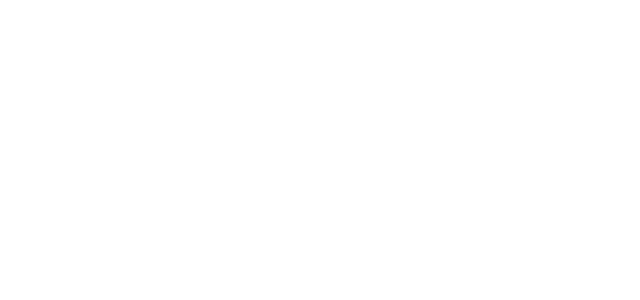
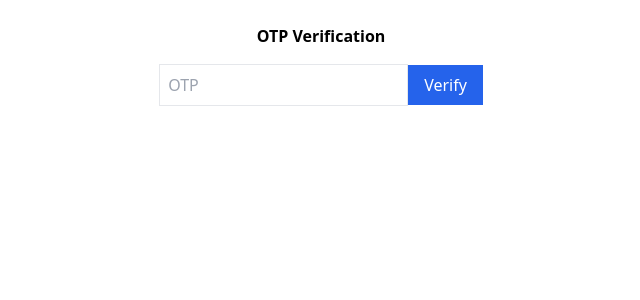
Before and after one commit to janak2019/gunaso, a React (Vite) app: page /verify-otp in a window 1280 px wide. Before the commit this address had no page. Shown: the top 300 px of the page, without its empty margins (319-959 px from the left). Built offline with nearby package versions, Linux system fonts and the light colour scheme.

Commit message:
till otp send

```diff
--- a/src/App.jsx
+++ b/src/App.jsx
@@ -10,6 +10,7 @@ import Login from "./pages/Login";
 import Dashboard from "./pages/admin/Dashboard";
 import Complaints from "./pages/admin/Complaints";
 import Users from "./pages/admin/Users";
+import OTPVerify from "./pages/OTPVerify";
 
 function App() {
   return (
@@ -17,6 +18,7 @@ function App() {
       <Routes>
 
         {/* Public Routes */}
+        <Route path="/verify-otp" element={<OTPVerify />} />
         <Route element={<MainLayout />}>
           <Route path="/" element={<Home />} />
           <Route path="/submit" element={<Submit />} />
@@ -25,6 +27,7 @@ function App() {
 
         {/* Admin Routes */}
         <Route path="/login" element={<Login />} />
+
         <Route element={<AdminLayout />}>
           <Route path="/admin/dashboard" element={<Dashboard />} />
           <Route path="/admin/complaints" element={<Complaints />} />
--- a/src/components/SubmitComplaints.jsx
+++ b/src/components/SubmitComplaints.jsx
@@ -1,5 +1,7 @@
 import { useState } from "react";
+import { useNavigate } from "react-router-dom";
 import Header from "./Header";
+import API from "../services/api";
 
 export default function SubmitComplaint() {
   const [form, setForm] = useState({
@@ -9,12 +11,15 @@ export default function SubmitComplaint() {
   });
 
   const [error, setError] = useState("");
+  const navigate = useNavigate();
 
   const nepalMobileRegex = /^(98|97|96)\d{8}$/;
 
-  const handleSubmit = (e) => {
+  // ✅ SINGLE handleSubmit (merged)
+  const handleSubmit = async (e) => {
     e.preventDefault();
 
+    // Validation
     if (!form.mobile || !form.type || !form.description) {
       setError("कृपया सबै आवश्यक विवरण भर्नुहोस्");
       return;
@@ -26,14 +31,27 @@ export default function SubmitComplaint() {
     }
 
     setError("");
-    console.log(form);
 
-    alert("Successfully submitted!");
+    try {
+      // 🔥 AUTO SEND OTP
+      await API.post("/otp/send", {
+        phone: form.mobile,
+      });
+
+      // Save form temporarily
+      localStorage.setItem("complaintForm", JSON.stringify(form));
+
+      // Redirect to OTP page
+      navigate("/verify-otp");
+
+    } catch (err) {
+      alert("OTP पठाउन समस्या भयो");
+    }
   };
 
   return (
-    <div className="bg-gray-100">
-      <Header />
+    <div className="bg-gray-100 min-h-screen">
+      <Header subtitle="सुझाव तथा गुनासो दर्ता" />
 
       <div className="max-w-4xl mx-auto p-2 md:p-6">
         <div className="bg-white rounded-2xl shadow-md p-4 md:p-8">
@@ -44,9 +62,9 @@ export default function SubmitComplaint() {
             </h2>
           </div>
 
-          <form onSubmit={handleSubmit} className="space-y-2">
+          <form onSubmit={handleSubmit} className="space-y-4">
 
-            {/* Mobile Number */}
+            {/* Mobile */}
             <div>
               <label className="block font-medium mb-1">
                 मोबाइल नम्बर <span className="text-red-500">*</span>
@@ -59,7 +77,7 @@ export default function SubmitComplaint() {
                 className="w-full border rounded-lg p-3 focus:outline-none focus:ring-2 focus:ring-blue-500"
                 value={form.mobile}
                 onChange={(e) => {
-                  const value = e.target.value.replace(/\D/g, ""); // only numbers
+                  const value = e.target.value.replace(/\D/g, "");
                   setForm({ ...form, mobile: value });
 
                   if (value && !nepalMobileRegex.test(value)) {
@@ -113,7 +131,7 @@ export default function SubmitComplaint() {
               <textarea
                 rows="6"
                 placeholder="यहाँ विवरण लेख्नुहोस्..."
-                className="w-full border rounded-lg p-1 focus:outline-none focus:ring-2 focus:ring-blue-500"
+                className="w-full border rounded-lg p-2 focus:outline-none focus:ring-2 focus:ring-blue-500"
                 value={form.description}
                 onChange={(e) =>
                   setForm({ ...form, description: e.target.value })
@@ -125,7 +143,7 @@ export default function SubmitComplaint() {
             <div>
               <button
                 type="submit"
-                className="bg-blue-600 text-white px-6 py-1 rounded-lg shadow hover:bg-blue-700 transition"
+                className="bg-blue-600 text-white px-6 py-2 rounded-lg shadow hover:bg-blue-700 transition"
               >
                 Submit
               </button>
--- /dev/null
+++ b/src/pages/OTPVerify.jsx
@@ -0,0 +1,51 @@
+import { useState } from "react";
+import API from "../services/api";
+import { useNavigate } from "react-router-dom";
+
+export default function OTPVerify() {
+  const [otp, setOtp] = useState("");
+  const navigate = useNavigate();
+
+  const handleVerify = async () => {
+    const form = JSON.parse(localStorage.getItem("complaintForm"));
+
+    try {
+      await API.post("/otp/verify", {
+        phone: form.phone,
+        otp,
+      });
+
+      // Final complaint submit
+      await API.post("/complaints", form);
+
+      alert("गुनासो सफलतापूर्वक दर्ता भयो");
+
+      localStorage.removeItem("complaintForm");
+
+      navigate("/track");
+
+    } catch {
+      alert("OTP मिलेन");
+    }
+  };
+
+  return (
+    <div className="p-6 text-center">
+      <h2 className="mb-4 font-bold">OTP Verification</h2>
+
+      <input
+        value={otp}
+        onChange={(e) => setOtp(e.target.value)}
+        placeholder="OTP"
+        className="border p-2 mb-4"
+      />
+
+      <button
+        onClick={handleVerify}
+        className="bg-blue-600 text-white px-4 py-2"
+      >
+        Verify
+      </button>
+    </div>
+  );
+}
--- /dev/null
+++ b/src/services/api.jsx
@@ -0,0 +1,9 @@
+import React from 'react'
+
+const API = () => {
+  return (
+    <div>API</div>
+  )
+}
+
+export default API
```
